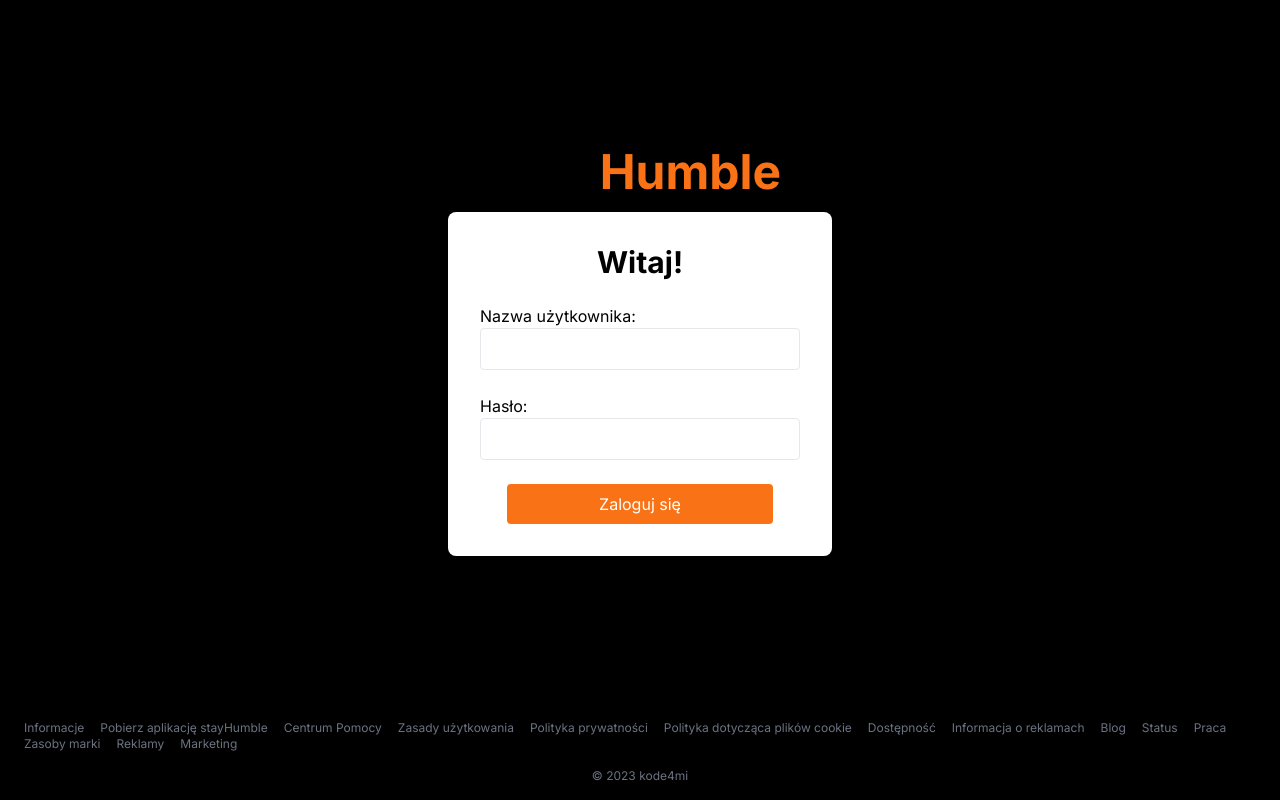
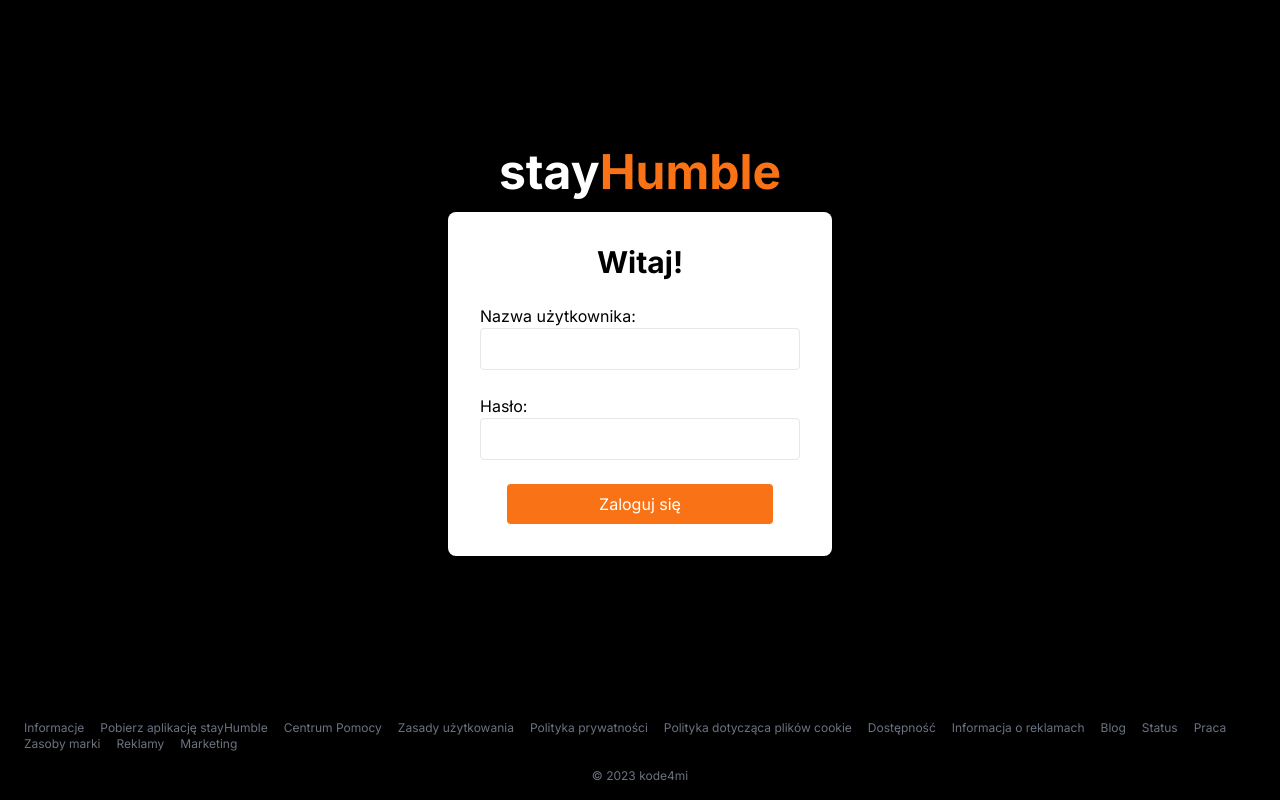
Before and after one commit to Kode4mi/stayhumble-web, a Next.js app: page /login in a window 1280 px wide. Built offline with nearby package versions, Linux system fonts and the light colour scheme.

Commit message:
small darkmode text fix

```diff
--- a/src/app/login/page.tsx
+++ b/src/app/login/page.tsx
@@ -15,7 +15,7 @@ export default function LoginPage() {
     <div className="min-h-screen flex flex-col items-center justify-center bg-black">
       <div className="flex flex-col items-center justify-center flex-grow">
         <h1 className="text-5xl font-bold mb-2">
-          stay<span className="text-orange-500">Humble</span>
+          <span className="text-white">stay</span><span className="text-orange-500">Humble</span>
         </h1>
         <LoginForm
           onLogin={handleLogin}
```
